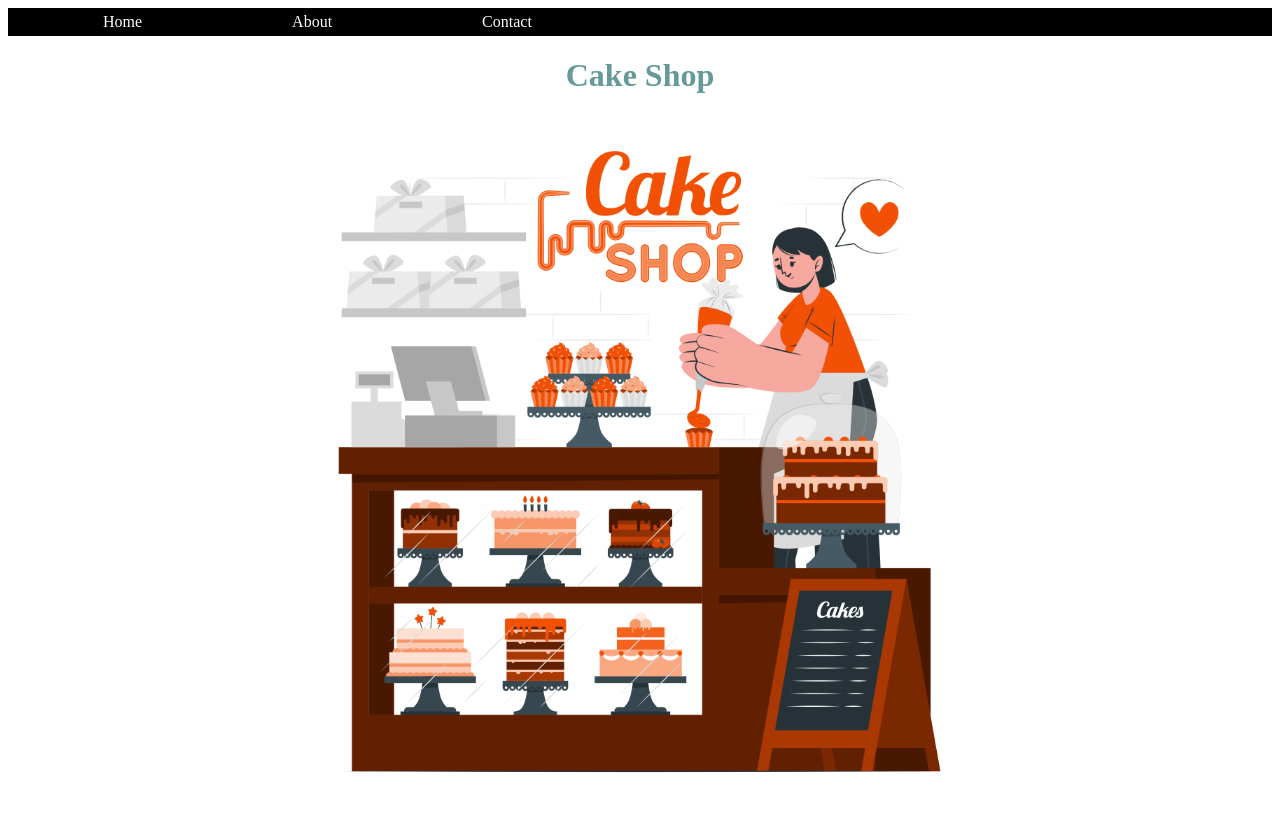
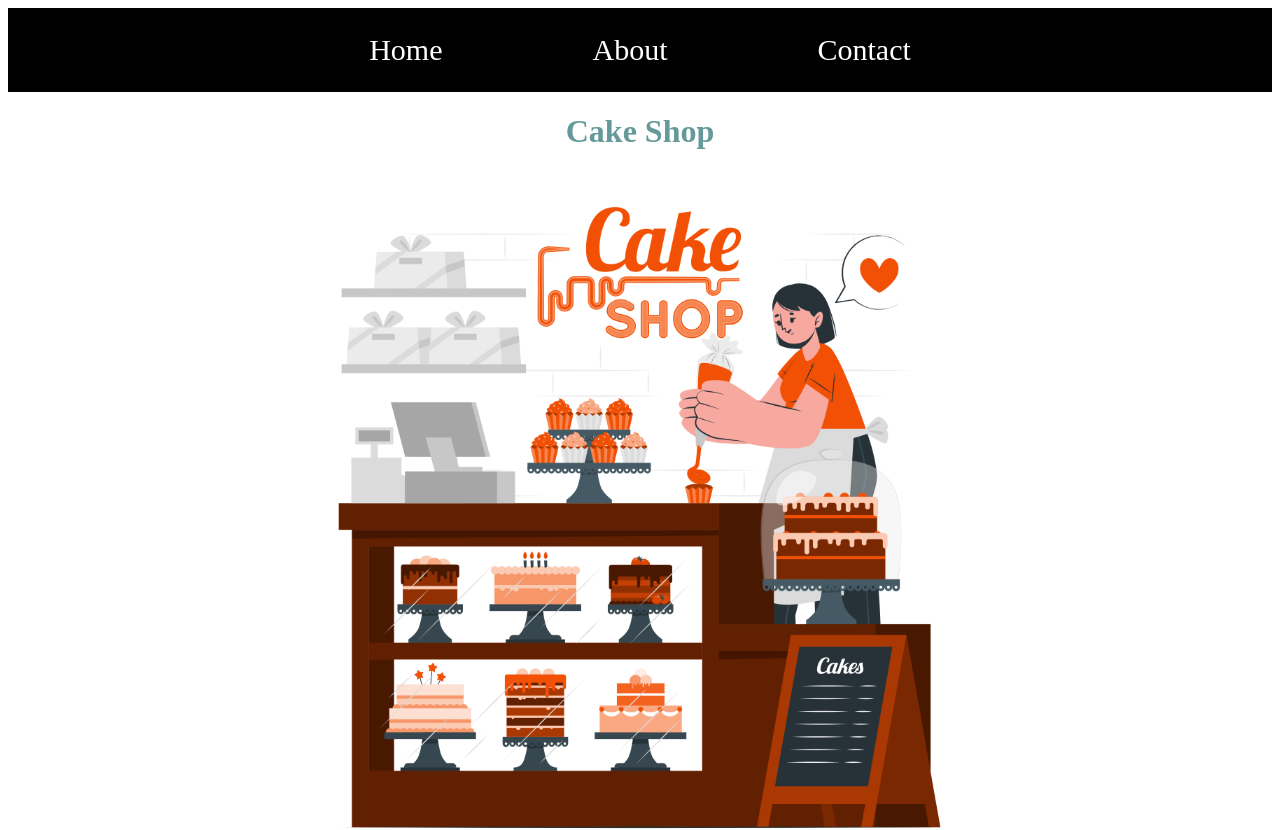
Before and after one commit to achalchouke/icp-assignment-43, a React app: page / in a window 1280 px wide. Shown: the top 830 px of the page. Built offline with nearby package versions, Linux system fonts and the light colour scheme.

Commit message:
second commit

```diff
--- a/src/componants/Naavbar/Navbar.css
+++ b/src/componants/Naavbar/Navbar.css
@@ -2,14 +2,15 @@
 .navbar-container{
     background-color: black;
     color: #fff;
-    padding: 5px 20px;
+    padding: 25px 20px;
+    font-size: 30px;
+    text-align: center;
 }
 
 .nav-menu{
     color: #000;
-
     text-decoration: none;
     padding: 3px 10px;
-    margin: 45px 65px;
+    margin: 55px 65px;
     border-radius: 5px;
 }
```
